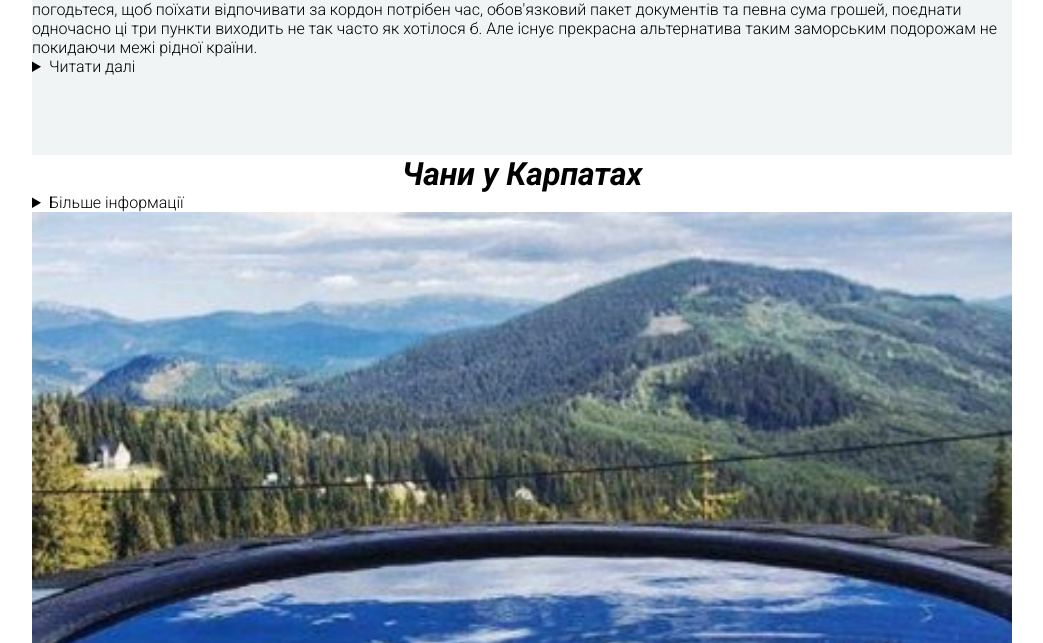
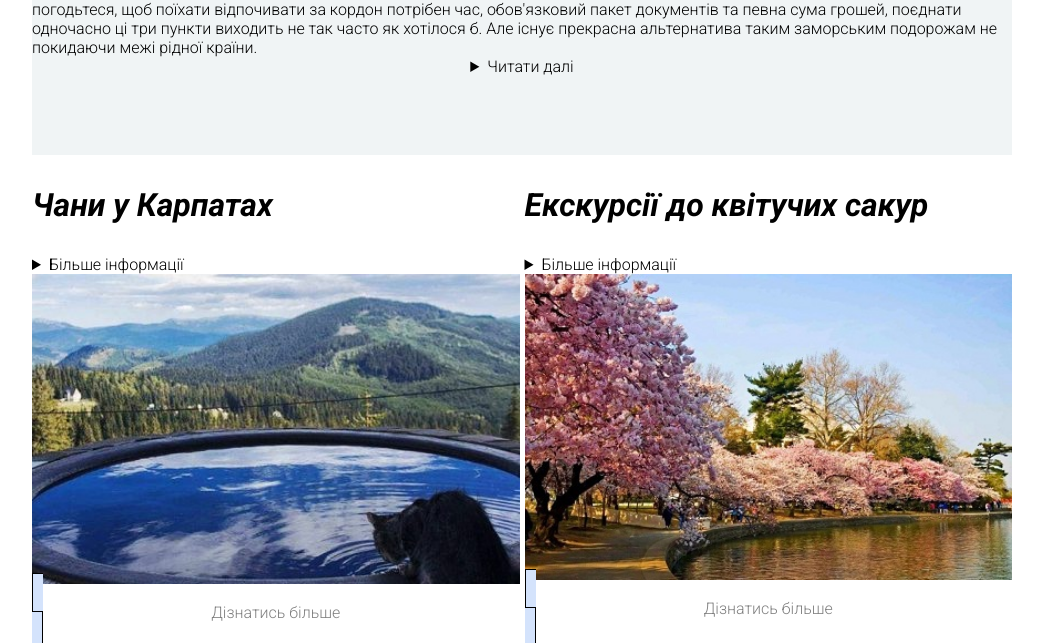
Before and after one commit to svitlana-p/travelling.html, a plain HTML site: page index.html in a window 1280 px wide. Shown: the part 571-1214 px from the top of the page, without its empty margins (118-1161 px from the left). Drawn offline with Linux system fonts and the light colour scheme.

Commit message:
added corect grid

```diff
--- a/css/index.css
+++ b/css/index.css
@@ -80,9 +80,10 @@ main .banner {
 @media (min-width: 500px) {
     main .banner {
          display: grid;
-         justify-content: space-between;
+         justify-items: start;
          grid-template-columns:1fr;
           }
+
    }
 
 @media (min-width: 660px) {
@@ -117,26 +118,59 @@ article {
   width: 980px;
   height: 250px;
   background-color: #f0f4f5;
- }
-main .services-list .service-card img.service-image {
-    display: block;
-    width: 100%;
+}
+@media (min-width: 500px) {
+    article {
+        display: flex;
+        flex-direction: column;
+        align-items: flex-start;
+    }
+    @media (min-width: 650px) {
+    article {
+        display: flex;
+        flex-direction: column;
+        align-items: center;
     }
 main .services-list .service-card img.service-image {
-    display: flex;
-    justify-content: space-around;
+  display: block;
+  width: 100%;
+      }
+.service-card h2 {
+  display: flex;
+  align-items: center;
+  position: relative;
+  width: 450px;
+  height: 100px;
+}
+@media (min-width: 500px) {
+    main .services-list {
+        display: grid;
+        grid-template-columns: 1fr;
+        grid-gap: 5px; }
 }
 
-@media (min-width: 660px) {
-    main .services-list {
-        display: grid;
+@media (min-width: 650px) {
+    body main .services-list {
         grid-template-columns: 1fr 1fr;
-        grid-gap: 5px;
+    }
+}
+main .services-list .service-card a {
+    background-color: var(--background-color);
+    border: 1px solid #000000;
+    color: gray;
+    padding: 10px;
+    width: 200px;
+    height: 20px;
+    position: relative;
+    text-decoration: none;
+    text-align: center;
+    }
+main .banner p:hover {
+  background-color: #c5e0e9;
+  cursor: pointer;
 }
 
-@media (min-width: 500px) {
-    main .services-list {
-        grid-template-columns: 1fr;
-    }
+main .banner p:active {
+  box-shadow: none;
+  top: 5px;
 }
-}
--- a/index.html
+++ b/index.html
@@ -32,13 +32,13 @@
 				<p>Активний відпочинок</p>
 			</a>
 
-			<a href="beach_vacations.html">
+			<a style="justify-self: end;" href="beach_vacations.html">
 				<p>Пляжний відпочинок</p>
 			</a>
 			<a href="excursions.html">
 				<p>Екскурсії</p>
 			</a>
-			<a href="green_tourism.html">
+			<a style="justify-self: end;" href="green_tourism.html">
 				<p>Зелений туризм</p>
 			</a>
 		</div>
```
Also changed, not shown: img/dnipro_canyon.jpg.
